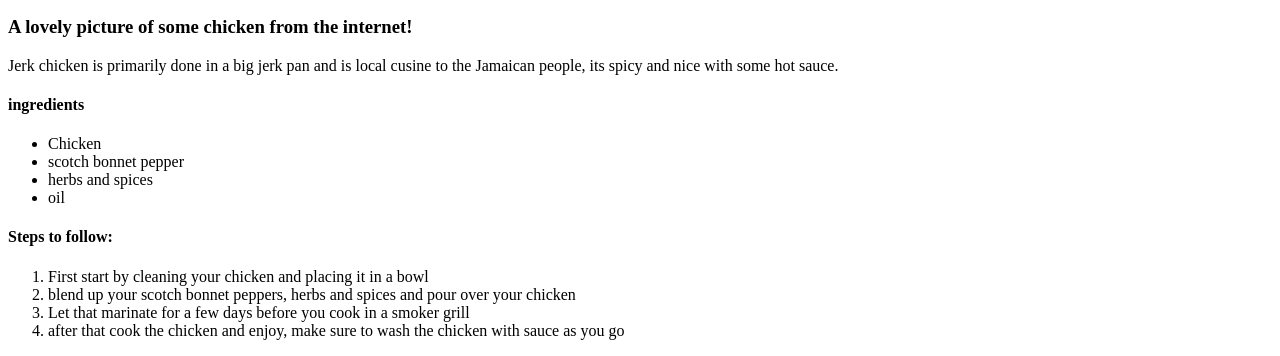
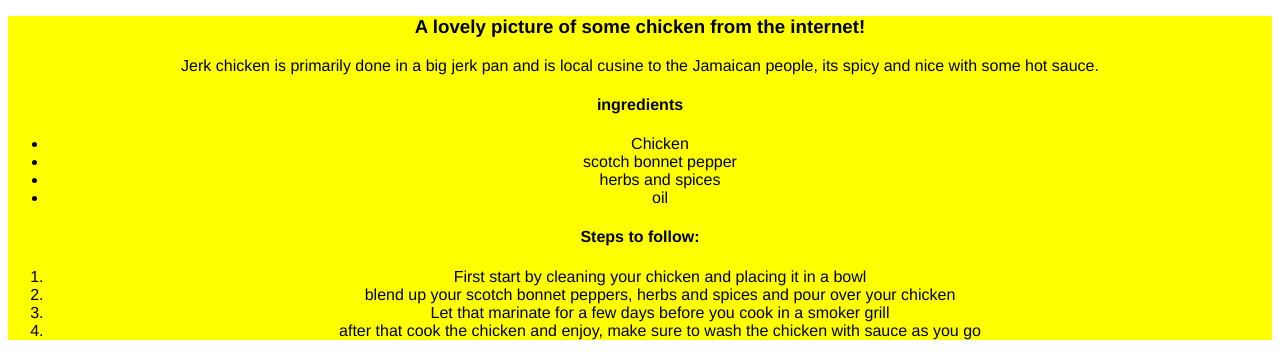
Before and after one commit to TyreeW13/Odin-recipies, a plain HTML site: page recipies/jerk.html in a window 1280 px wide. Shown: the part 507-863 px from the top of the page. Drawn offline with Linux system fonts and the light colour scheme.

Commit message:
ive added grouping selector and chaining selectors and ids and edited quite a lot in one go now i need todo more unique styling to text in style.css

```diff
--- a/css/style.css
+++ b/css/style.css
@@ -15,6 +15,13 @@
     font-size: 35px;
 }
 /* Jerk Chicken Style */
+/* This is an image below the one called #jerk*/
+#jerk {
+    display: block;
+    margin-left: auto;
+    margin-right: auto;
+    width: 40%;
+}
 
 .main-header {
     background-color: green;
@@ -23,9 +30,10 @@
     font-family: 'Franklin Gothic Medium', 'Arial Narrow', Arial, sans-serif;
 }
 
-#jerk {
-    display: block;
-    margin-left: auto;
-    margin-right: auto;
-    width: 40%;
+.main,
+.header, .un-list
+, .or-list, #item {
+    background-color: yellow;
+    font-family: 'Franklin Gothic Medium', 'Arial Narrow', Arial, sans-serif;
+    text-align: center;
 }
```
Also changed, not shown: index.html (+6 -4 lines).
